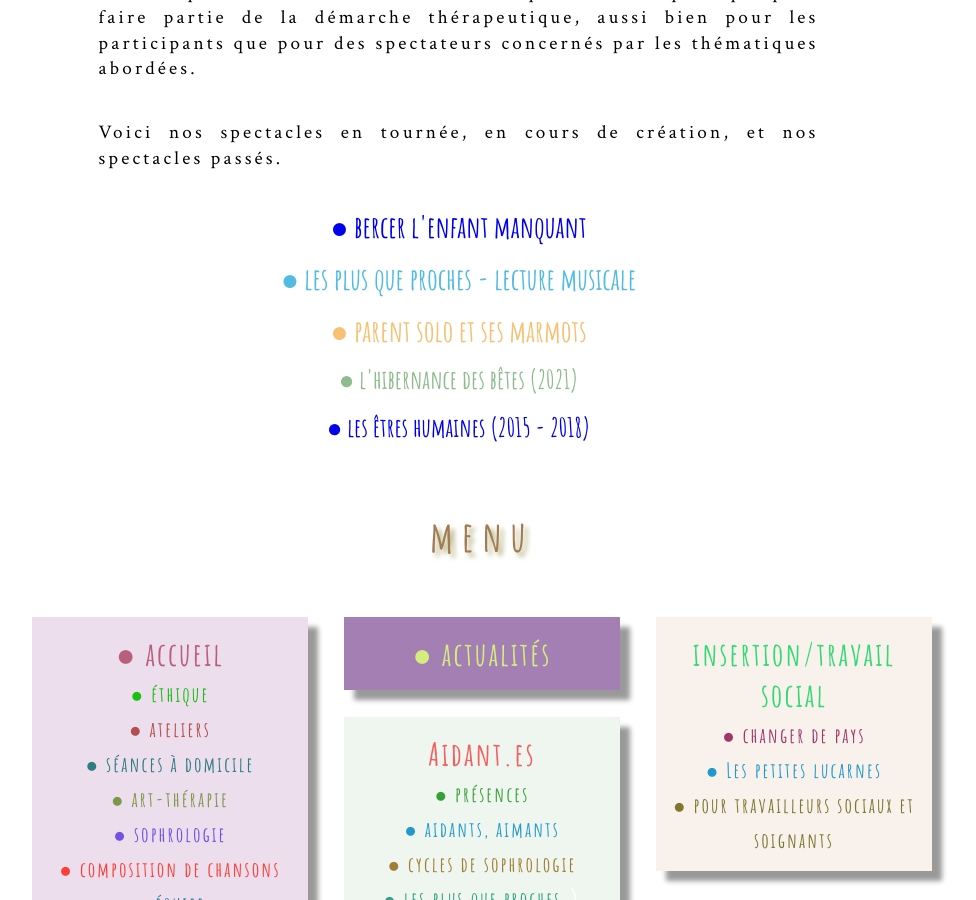
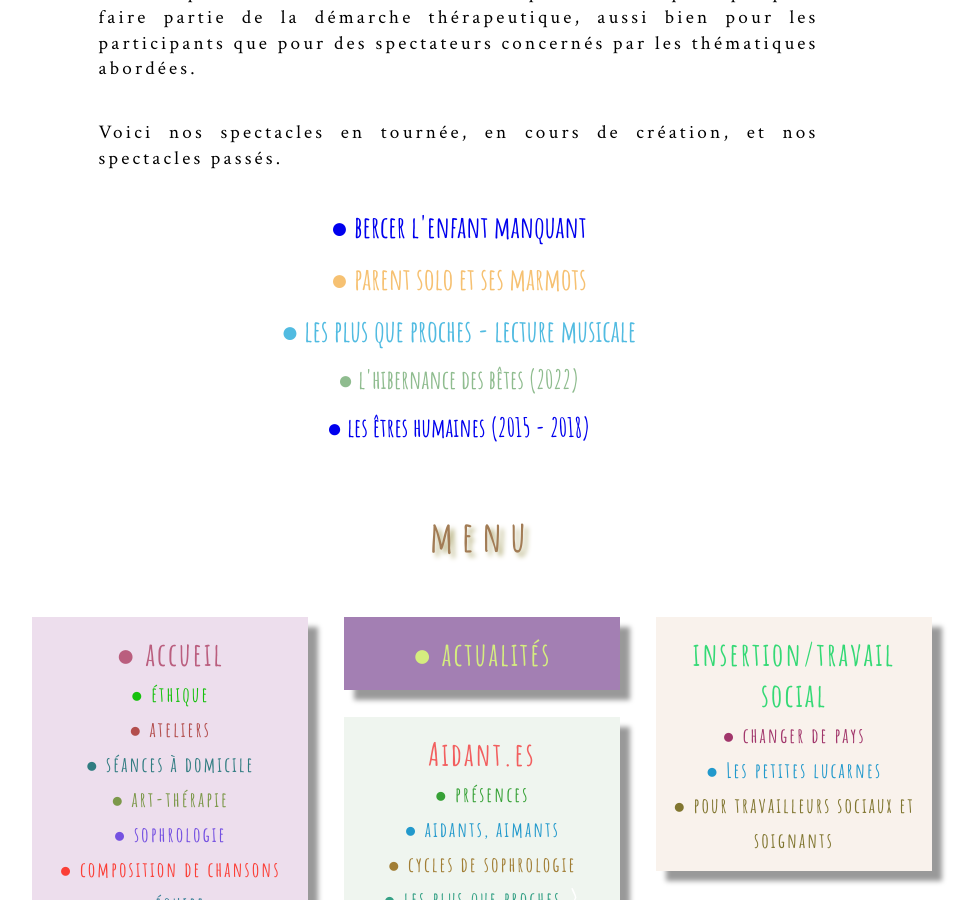
Before and after one commit to leshnik/revertouthaut, a Jekyll site: the page built from spectacles.md, in a window 1280 px wide and 900 px high, scrolled down 829 px. Shown: the whole window, without its empty margins (158-1134 px from the left). Built offline with Jekyll 4.4.1, drawn with Linux system fonts in a browser that asks for light colours.

Commit message:
order coincides, date hibern 2022

```diff
--- a/spectacles.md
+++ b/spectacles.md
@@ -19,9 +19,10 @@ summary: Basés sur des témoignages et des traces laissées par les vécus, nos
 
 <ul class="center-text">
   <li><a href="/bercer-l-enfant-manquant" style="color:color:hsl(171, 93%, 25%); font-size:30px">●&nbsp;bercer l'enfant manquant</a></li>
+  <li><a href="/parent-solo-et-ses-marmots" style="color:#f6c172; font-size:30px">●&nbsp;parent solo et ses marmots</a></li>
   <li><a href="lpqp-lecture-musicale" style="color:#51bbe1; font-size:30px">●&nbsp;les plus que proches - lecture musicale</a></li>
-  <li><a href="/parent-solo-et-ses-marmots" style="color:#f6c172; font-size:30px">●&nbsp;parent solo et ses marmots</a></li>
-  <li><a href="l-hibernance-des-betes" style="font-size:26px; color:hsl(120,25.1%,64.9%)">●&nbsp;l'hibernance des bêtes (2021)</a></li>
+
+  <li><a href="l-hibernance-des-betes" style="font-size:26px; color:hsl(120,25.1%,64.9%)">●&nbsp;l'hibernance des bêtes (2022)</a></li>
   <li><a href="les-etres-humaines" style="font-size:26px">●&nbsp;les êtres humaines (2015 - 2018)</a></li>
 
 </ul>
```
